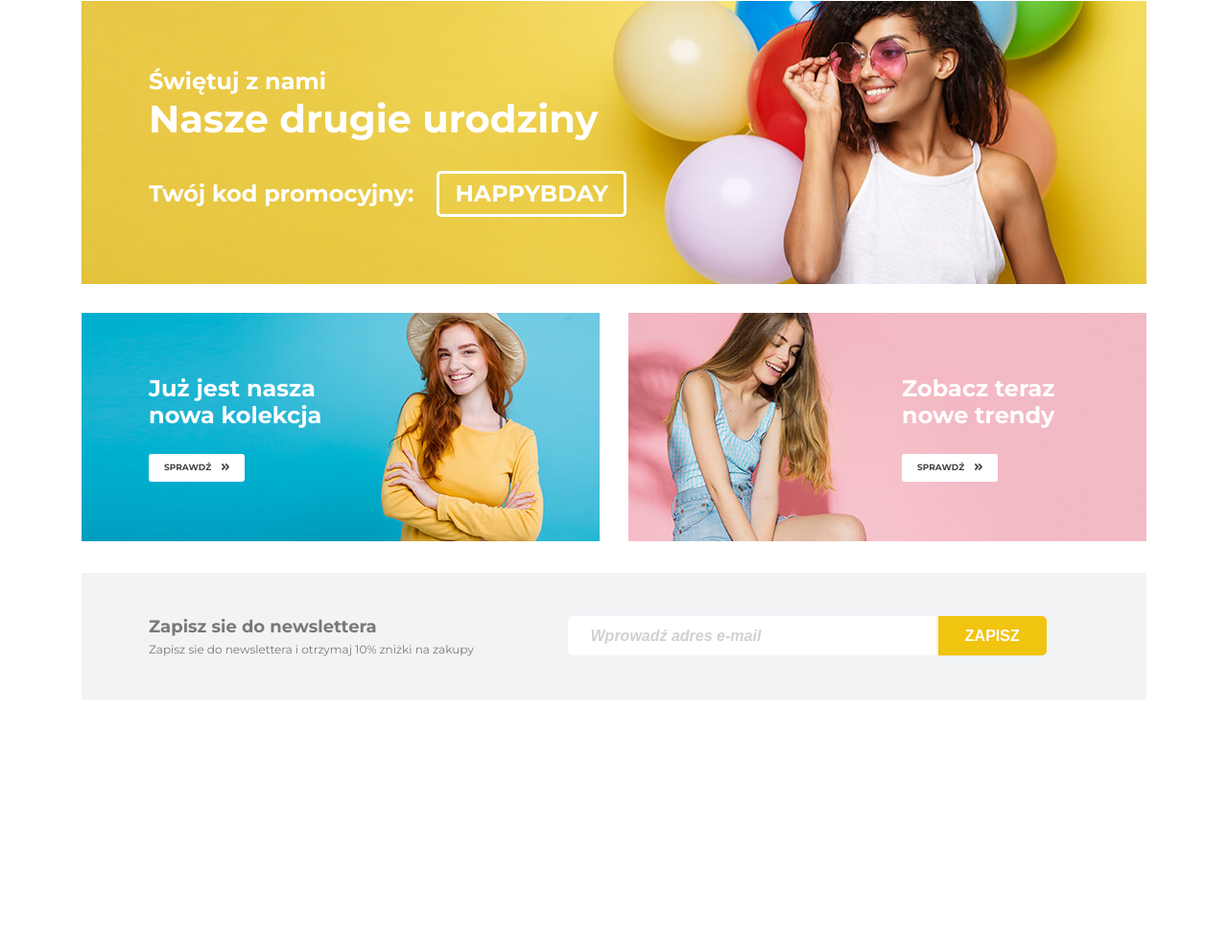
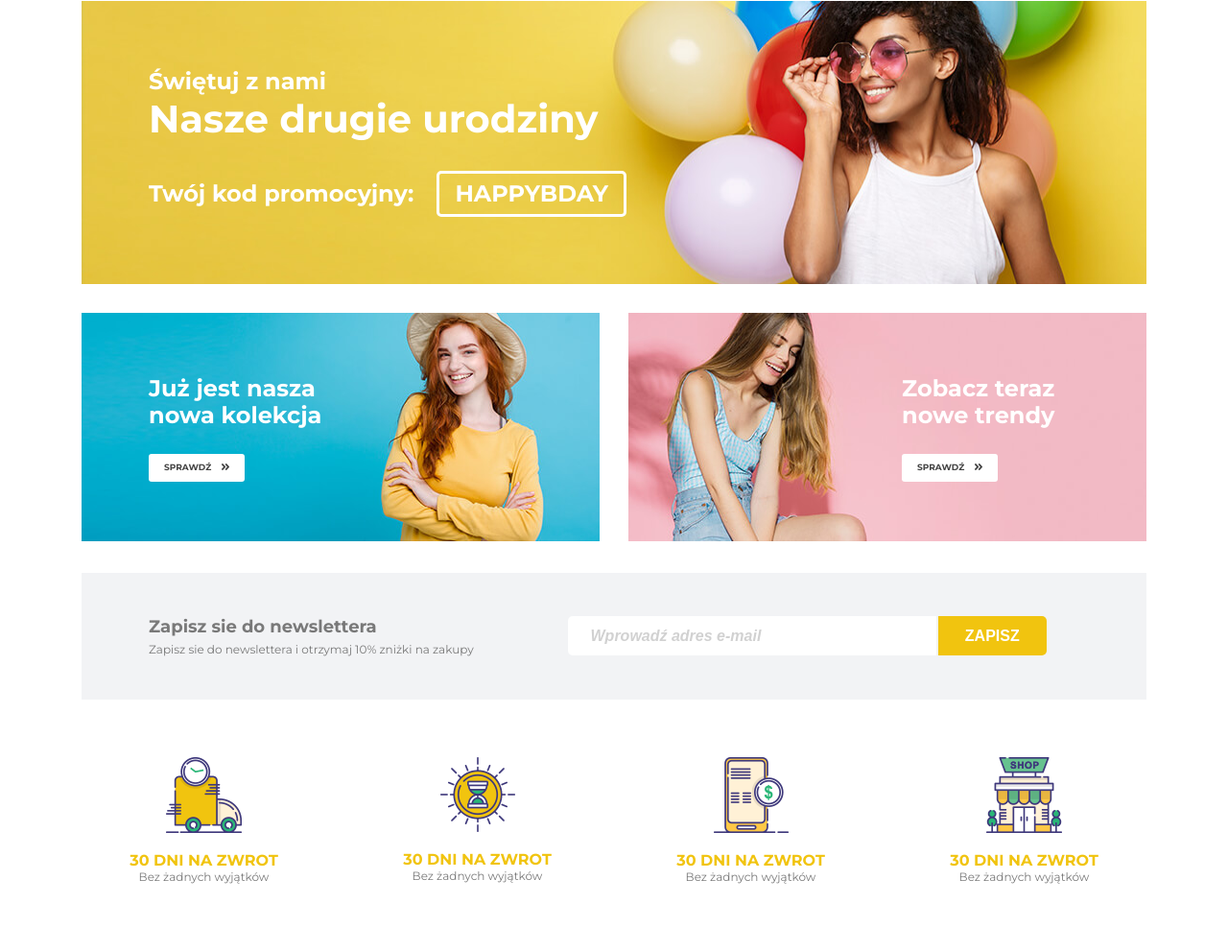
Before and after one commit to BRN94/store-website, a website: page index.html in a window 1280 px wide. Shown: the part 1802-2793 px from the top of the page at 96% size. Before the commit the page ends 2531 px from the top, so only its background shows below. Drawn offline with Linux system fonts and the light colour scheme.

Commit message:
add section information

```diff
--- a/dev-assets/07-templates/_templates.scss
+++ b/dev-assets/07-templates/_templates.scss
@@ -7,3 +7,4 @@
 @import '_product-list.scss';
 @import '_promoted.scss';
 @import '_newsletter.scss';
+@import '_shopper-info.scss';
--- a/index.html
+++ b/index.html
@@ -285,6 +285,41 @@
     </div>
 </div>
 
+<!-- Section Information -->
+<div class="t-shopper-info">
+    <div class="o-container">
+        <div class="o-row">
+            <div class="o-col o-col--md50 o-col--lg25 t-shopper-info__item">
+                <div class="c-icon-box">
+                    <img class="c-icon-box__image" src="images/zaleta-1.png" alt="Zaleta-1">
+                    <span class="c-icon-box__name">30 dni na zwrot</span>
+                    <span class="c-icon-box__info">Bez żadnych wyjątków</span>
+                </div>
+            </div>
+            <div class="o-col o-col--md50 o-col--lg25 t-shopper-info__item">
+                <div class="c-icon-box">
+                    <img class="c-icon-box__image" src="images/zaleta-2.png" alt="Zaleta-2">
+                    <span class="c-icon-box__name">30 dni na zwrot</span>
+                    <span class="c-icon-box__info">Bez żadnych wyjątków</span>
+                </div>
+            </div>
+            <div class="o-col o-col--md50 o-col--lg25 t-shopper-info__item">
+                <div class="c-icon-box">
+                    <img class="c-icon-box__image" src="images/zaleta-3.png" alt="Zaleta-3">
+                    <span class="c-icon-box__name">30 dni na zwrot</span>
+                    <span class="c-icon-box__info">Bez żadnych wyjątków</span>
+                </div>
+            </div>
+            <div class="o-col o-col--md50 o-col--lg25 t-shopper-info__item">
+                <div class="c-icon-box">
+                    <img class="c-icon-box__image" src="images/zaleta-4.png" alt="Zaleta-4">
+                    <span class="c-icon-box__name">30 dni na zwrot</span>
+                    <span class="c-icon-box__info">Bez żadnych wyjątków</span>
+                </div>
+            </div>
+        </div>
+    </div>
+</div>
 
 </body>
 </html>
```
Also changed, not shown: prod-assets/style.css.
